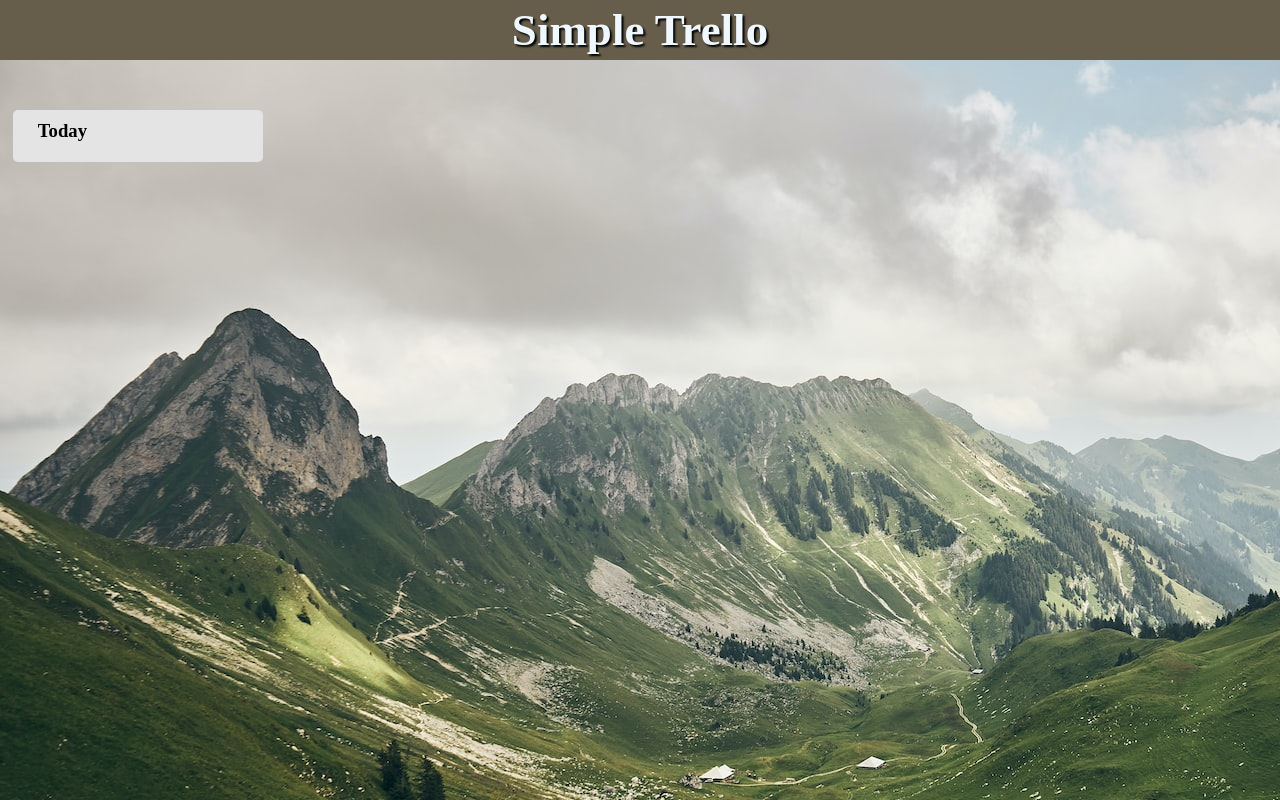
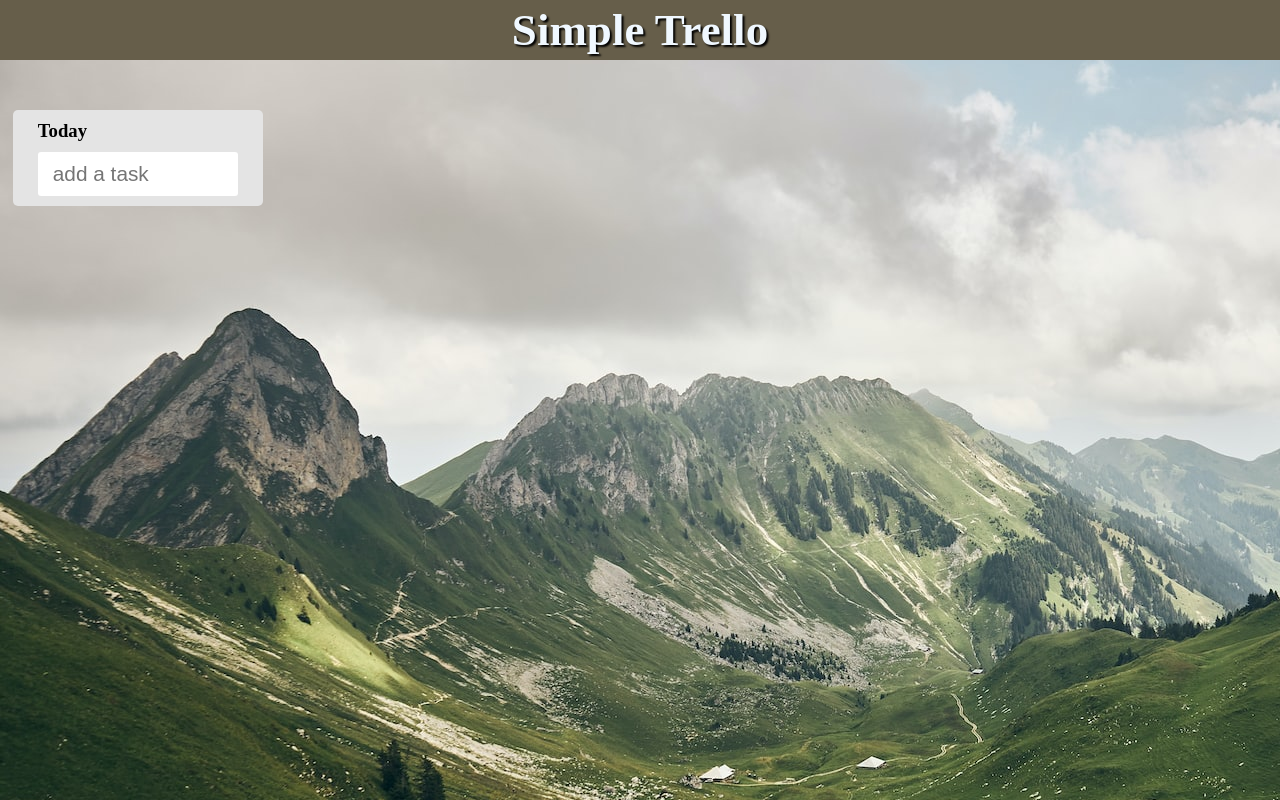
Before and after one commit to kobainu/trello-clone-app, a React (Create React App) app: page / in a window 1280 px wide. Built offline with nearby package versions, Linux system fonts and the light colour scheme.

Commit message:
create task add input component

```diff
--- a/src/components/task/TaskCard.jsx
+++ b/src/components/task/TaskCard.jsx
@@ -1,15 +1,23 @@
-import React from "react";
+import React, { useState } from "react";
 import TaskCardTitle from "./TaskCardTitle";
 import TaskCardDeleteButton from "./button/TaskCardDeleteButton";
 import TaskAddInput from "./input/TaskAddInput";
 import Tasks from "./Tasks";
 
 const TaskCard = () => {
+  const [inputText, setInputText] = useState("");
+  const [taskList, setTaskList] = useState([]);
+
   return (
     <div className="taskCard">
       <TaskCardTitle />
       <TaskCardDeleteButton />
-      <TaskAddInput />
+      <TaskAddInput
+        inputText={inputText}
+        setInputText={setInputText}
+        taskList={taskList}
+        setTaskList={setTaskList}
+      />
       <Tasks />
     </div>
   );
--- a/src/components/task/input/TaskAddInput.jsx
+++ b/src/components/task/input/TaskAddInput.jsx
@@ -1,7 +1,32 @@
 import React from "react";
 
-const TaskAddInput = () => {
-  return <div></div>;
+const TaskAddInput = ({ inputText, setInputText, taskList, setTaskList }) => {
+  const handleSubmit = (e) => {
+    e.preventDefault();
+    console.log(e);
+    setTaskList([...taskList, { text: inputText }]);
+    console.log(...taskList);
+    console.log(inputText);
+  };
+
+  const handleChange = (e) => {
+    setInputText(e.target.value);
+    console.log(inputText);
+  };
+
+  return (
+    <div>
+      <form onSubmit={handleSubmit}>
+        <input
+          type="text"
+          placeholder="add a task"
+          className="taskAddInput"
+          onChange={handleChange}
+          // value={inputText}
+        />
+      </form>
+    </div>
+  );
 };
 
 export default TaskAddInput;
--- a/src/index.css
+++ b/src/index.css
@@ -46,3 +46,12 @@ header {
   border: none;
   outline: none;
 }
+
+.taskAddInput {
+  width: 100%;
+  font-size: 1.3rem;
+  padding: 10px 15px;
+  border-radius: 3px;
+  border: none;
+  outline: none;
+}
```
